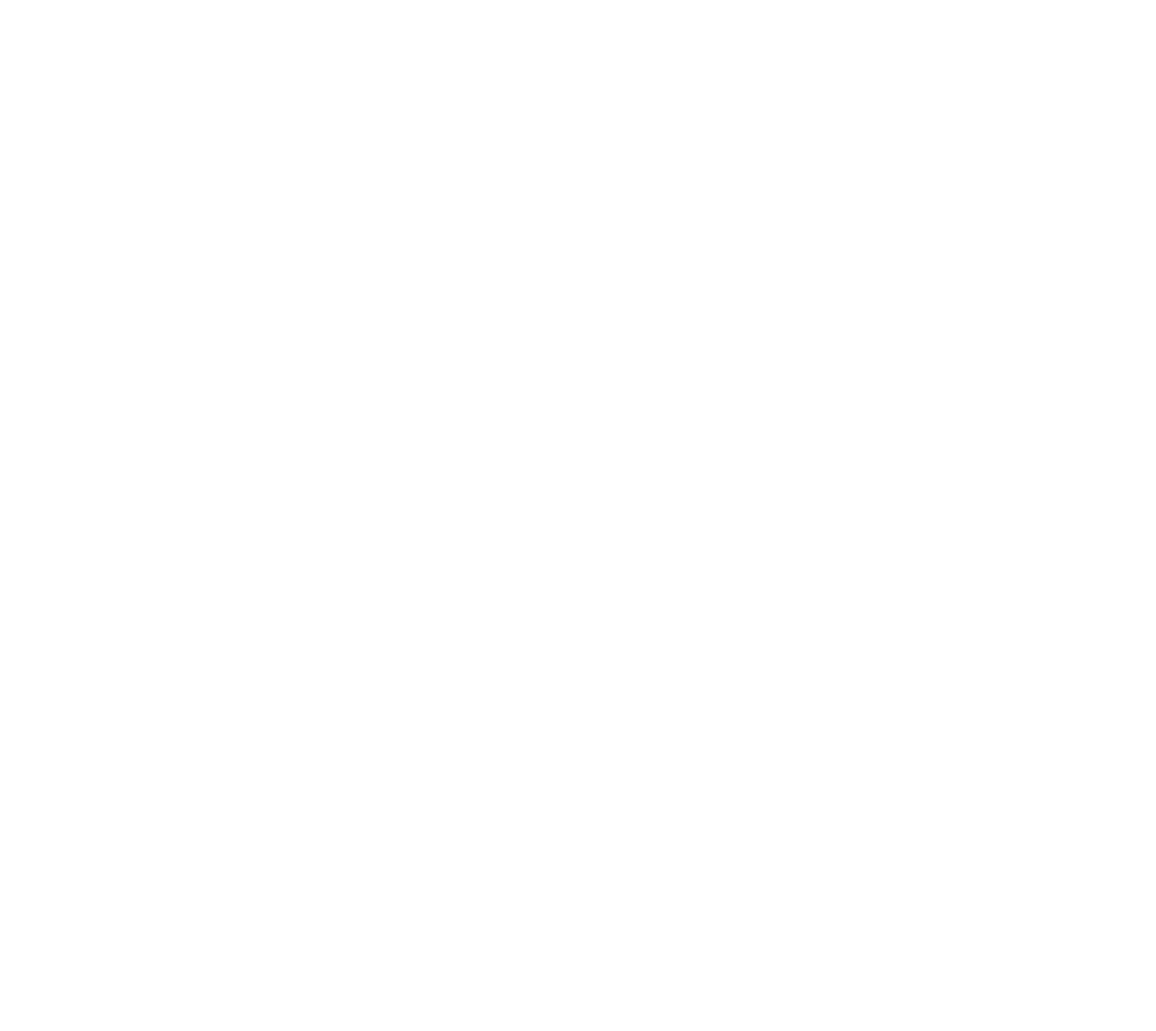
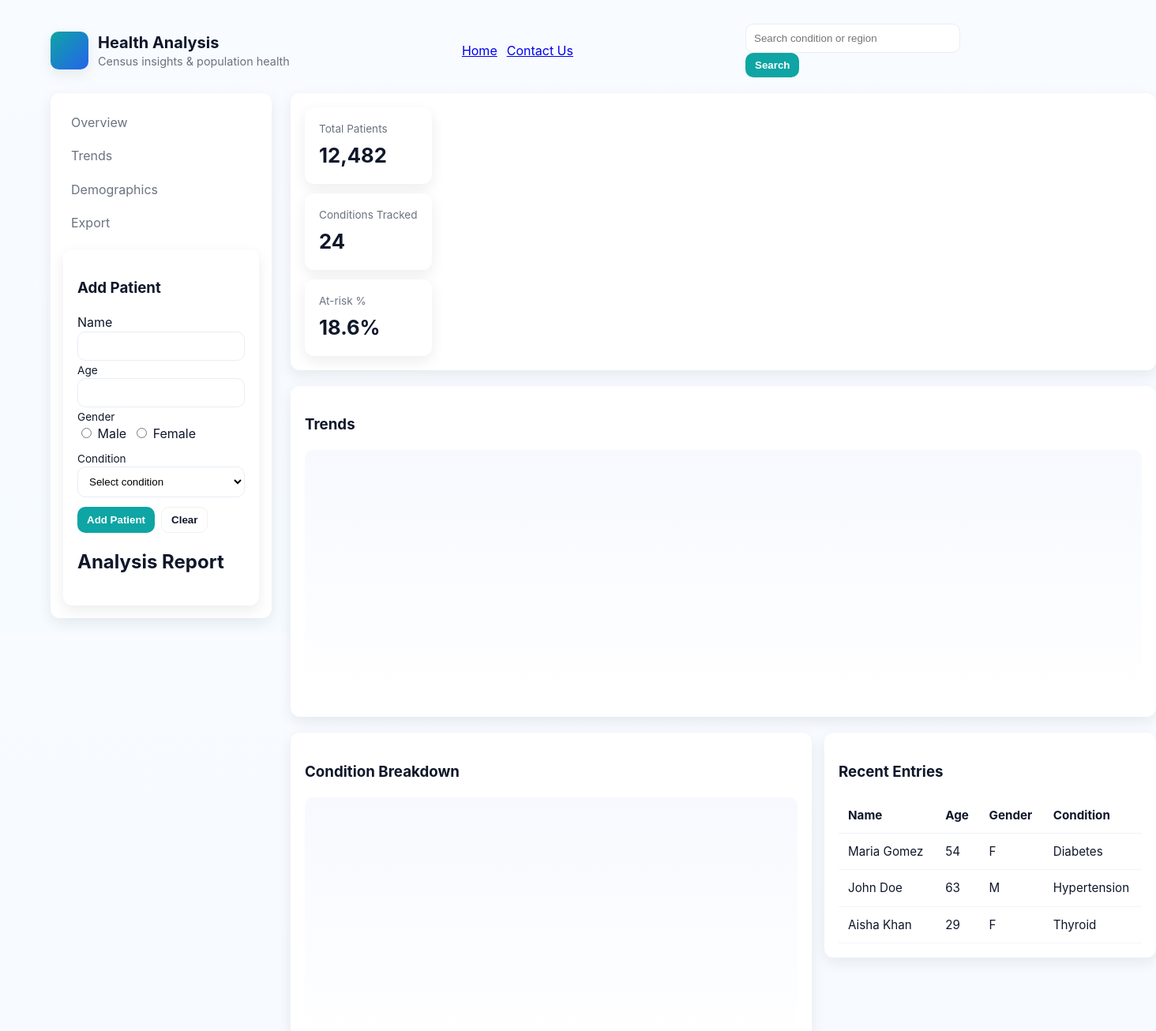
Before and after one commit to Abd-Allatif/Healthcare_Census, a plain HTML site: page index.html in a window 1280 px wide. Shown: the top 1306 px of the page at 79% size, 1464 px wide, since content can reach past the window. Before the commit the page ends 800 px from the top, so only its background shows below. Drawn offline with Linux system fonts and the light colour scheme.

Commit message:
Completeing the practice assignment from Coursera

```diff
--- a/health_analysis.js
+++ b/health_analysis.js
@@ -0,0 +1,104 @@
+const addPatientButton = document.getElementById("addPatient");
+const report = document.getElementById("report");
+const btnSearch = document.getElementById("btnSearch");
+const patients = [];
+
+function addPatient() {
+  const name = document.getElementById("name").value;
+  const gender = document.querySelector('input[name="gender"]:checked').value;
+  const age = document.getElementById("age").value;
+  const condition = document.getElementById("condition").value;
+
+  if (name && gender && age && condition) {
+    patients.push({ name, gender: gender, age, condition });
+
+    resetForm();
+    generateReport();
+  }
+}
+
+function resetForm() {
+  const name = (document.getElementById("name").value = "");
+  const gender = (document.querySelector('input[name="gender"]:checked').value =
+    false);
+  const age = (document.getElementById("age").value = "");
+  const condition = (document.getElementById("condition").value = "");
+}
+
+function generateReport() {
+  const patientCount = patients.length;
+
+  const conditionsCount = {
+    Diabetes: 0,
+    Thyroid: 0,
+    "High Blood Pressure": 0,
+  };
+  const genderConditionCount = {
+    Male: {
+      Diabetes: 0,
+      Thyroid: 0,
+      "High Blood Pressure": 0,
+    },
+    Female: {
+      Diabetes: 0,
+      Thyroid: 0,
+      "High Blood Pressure": 0,
+    },
+  };
+
+  for (patient of patients) {
+    conditionsCount[patient.condition]++;
+    genderConditionCount[patient.gender][patient.condition]++;
+  }
+
+  report.innerHTML = `Number of Patients: ${patientCount}<br>`;
+  report.innerHTML += `Condition Break Down:<br>`;
+  for (condition in conditionsCount) {
+    report.innerHTML += `${condition}: ${conditionsCount[condition]}<br>`;
+  }
+
+  report.innerHTML += `Gender Break Down:<br>`;
+  for (gender in genderConditionCount) {
+    report.innerHTML += `${gender}:<br>`;
+    for (const condition in genderConditionCount[gender]) {
+      report.innerHTML += `&nbsp;&nbsp;${condition}: ${genderConditionCount[gender][condition]}<br>`;
+    }
+  }
+}
+
+addPatientButton.addEventListener("click", addPatient);
+
+function searchCondition() {
+  const input = document.getElementById("conditionInput").value.toLowerCase();
+  const resultDiv = document.getElementById("result");
+  resultDiv.innerHTML = "";
+
+  fetch("health_analysis.json")
+    .then((response) => response.json())
+    .then((data) => {
+      const conditions = data.conditions.find(
+        (item) => item.name.toLowerCase() === input,
+      );
+
+      if (conditions) {
+        const symptoms = conditions.symptoms.join(", ");
+        const prevention = conditions.symptoms.join(", ");
+        const treatment = conditions.treatment;
+
+        resultDiv.innerHTML += `<h2>${conditions.name}</h2>`;
+        resultDiv.innerHTML += `<img src="assets/${conditions.imagesrc}" alt="Image"/>`;
+
+        resultDiv.innerHTML += `<p><strong>Symptoms:</strong> ${symptoms}</p>`;
+        resultDiv.innerHTML += `<p><strong>Prevention:</strong> ${prevention}</p>`;
+        resultDiv.innerHTML += `<p><strong>Treatment:</strong> ${treatment}</p>`;
+      } else {
+        resultDiv.innerHTML = `<p>No information found for the condition: ${input}</p>`;
+      }
+    })
+    .catch((error) => {
+      console.error("Error", error);
+      resultDiv.innerHTML = `<p>Error fetching data. Please try again later.</p>`;
+    });
+}
+
+btnSearch.addEventListener("click", searchCondition);
--- a/index.html
+++ b/index.html
@@ -1,11 +1,154 @@
-<!DOCTYPE html>
+<!doctype html>
 <html lang="en">
-<head>
-    <meta charset="UTF-8">
-    <meta name="viewport" content="width=device-width, initial-scale=1.0">
-    <title>Health Analysis</title>
-</head>
-<body>
+  <head>
+    <meta charset="utf-8" />
+    <meta name="viewport" content="width=device-width, initial-scale=1" />
+    <title>Health Analysis Dashboard</title>
+    <meta name="description" content="Healthcare census analysis dashboard" />
+    <link rel="stylesheet" href="style.css" />
+  </head>
+  <body>
+    <div class="container">
+      <header class="header" role="banner">
+        <div class="brand">
+          <div class="logo" aria-hidden="true"></div>
+          <div>
+            <div class="title">Health Analysis</div>
+            <div class="subtitle">Census insights &amp; population health</div>
+          </div>
+        </div>
+        <nav style="display:flex;gap:12px;align-items:center">
+          <a href="./index.html" id="home">Home</a>
+          <a href="./health_contact.html" id="contact">Contact Us</a>
+        </nav>
+        <div class="controls">
+          <input id="conditionInput" class="input" type="search" placeholder="Search condition or region" aria-label="Search" />
+          <button id="btnSearch" class="btn">Search</button>
+        </div>
+      </header>
 
-</body>
+      <div class="dashboard">
+        <aside class="sidebar" role="complementary" aria-label="Sidebar">
+          <nav aria-label="Main navigation">
+            <div class="nav-item">Overview</div>
+            <div class="nav-item">Trends</div>
+            <div class="nav-item">Demographics</div>
+            <div class="nav-item">Export</div>
+          </nav>
+
+          <div style="height:12px"></div>
+
+          <section class="card" aria-labelledby="formTitle">
+            <h3 id="formTitle">Add Patient</h3>
+            <form id="analysisForm" class="analysisForm">
+              <label for="name">Name</label>
+              <input id="name" class="input" type="text" />
+
+              <label for="age" class="small">Age</label>
+              <input id="age" class="input" type="number" />
+
+              <label class="small">Gender</label>
+              <div style="display:flex;gap:8px;margin-bottom:8px">
+                <label for="male"><input id="male" type="radio" name="gender" value="Male" /> Male</label>
+                <label for="female"><input id="female" type="radio" name="gender" value="Female" /> Female</label>
+              </div>
+
+              <label for="condition" class="small">Condition</label>
+              <select id="condition" class="input">
+                <option value="">Select condition</option>
+                <option>Diabetes</option>
+                <option>Thyroid</option>
+                <option>High Blood Pressure</option>
+              </select>
+
+              <div style="margin-top:12px;display:flex;gap:8px">
+                <button id="addPatient" type="button" class="btn">Add Patient</button>
+                <button type="reset" class="btn ghost">Clear</button>
+              </div>
+
+              <h2>Analysis Report</h2>
+              <div id="report"></div>
+            </form>
+          </section>
+        </aside>
+
+        <main class="main" role="main">
+          <section class="card stats" aria-label="Key performance indicators">
+            <div class="kpi-grid">
+              <div class="stat card">
+                <div class="label">Total Patients</div>
+                <div class="value">12,482</div>
+              </div>
+              <div class="stat card">
+                <div class="label">Conditions Tracked</div>
+                <div class="value">24</div>
+              </div>
+              <div class="stat card">
+                <div class="label">At-risk %</div>
+                <div class="value">18.6%</div>
+              </div>
+            </div>
+          </section>
+
+          <section class="card">
+            <h3>Trends</h3>
+            <div class="chart" aria-hidden="false">
+              <canvas id="trendChart" width="800" height="320"></canvas>
+            </div>
+          </section>
+
+          <section style="display:grid;grid-template-columns:1fr 420px;gap:16px;align-items:start">
+            <div class="card">
+              <h3>Condition Breakdown</h3>
+              <div class="chart">
+                <canvas id="breakdownChart" width="600" height="240"></canvas>
+              </div>
+            </div>
+
+            <div class="card table-wrap">
+              <h3>Recent Entries</h3>
+              <table class="data-table" role="table">
+                <thead>
+                  <tr>
+                    <th scope="col">Name</th>
+                    <th scope="col">Age</th>
+                    <th scope="col">Gender</th>
+                    <th scope="col">Condition</th>
+                  </tr>
+                </thead>
+                <tbody>
+                  <tr>
+                    <td>Maria Gomez</td>
+                    <td>54</td>
+                    <td>F</td>
+                    <td>Diabetes</td>
+                  </tr>
+                  <tr>
+                    <td>John Doe</td>
+                    <td>63</td>
+                    <td>M</td>
+                    <td>Hypertension</td>
+                  </tr>
+                  <tr>
+                    <td>Aisha Khan</td>
+                    <td>29</td>
+                    <td>F</td>
+                    <td>Thyroid</td>
+                  </tr>
+                </tbody>
+              </table>
+            </div>
+          </section>
+        </main>
+      </div>
+
+      <div class="searchCondition">
+        <div id="result"></div>
+      </div>
+
+      <footer style="margin-top:18px;text-align:center;color:var(--muted)">© 2026 Health Census</footer>
+    </div>
+
+    <script src="health_analysis.js"></script>
+  </body>
 </html>
--- /dev/null
+++ b/style.css
@@ -0,0 +1,150 @@
+:root{
+	--bg:#f6fbff;
+	--surface:#ffffff;
+	--card:#ffffff;
+	--muted:#6b7280;
+	--primary:#0ea5a4; /* teal */
+	--accent:#2563eb;  /* blue */
+	--success:#10b981;
+	--danger:#ef4444;
+	--glass:rgba(255,255,255,0.6);
+	--text:#0f172a;
+	--radius:12px;
+	--shadow:0 6px 18px rgba(15,23,42,0.08);
+	--mono: 'Inter', ui-sans-serif, system-ui, -apple-system, 'Segoe UI', Roboto, 'Helvetica Neue', Arial;
+}
+
+/* Reset */
+*{box-sizing:border-box}
+html,body{height:100%}
+body{
+	margin:0;
+	font-family:var(--mono);
+	background:linear-gradient(180deg,#f8fbff 0%,var(--bg) 100%);
+	color:var(--text);
+	-webkit-font-smoothing:antialiased;
+	-moz-osx-font-smoothing:grayscale;
+	line-height:1.4;
+}
+
+/* Layout container */
+.container{
+	max-width:1200px;
+	margin:6px auto;
+	padding:24px;
+}
+
+/* Header */
+.header{
+	display:flex;
+	align-items:center;
+	justify-content:space-between;
+	gap:16px;
+	margin-bottom:20px;
+}
+.brand{
+	display:flex;
+	align-items:center;
+	gap:12px;
+}
+.logo{
+	width:48px;height:48px;border-radius:10px;
+	background:linear-gradient(135deg,var(--primary),var(--accent));
+	box-shadow:var(--shadow);
+}
+.title{font-size:1.25rem;font-weight:700}
+.subtitle{font-size:0.9rem;color:var(--muted)}
+
+/* Dashboard grid */
+.dashboard{
+	display:grid;
+	grid-template-columns:280px 1fr;
+	gap:24px;
+	align-items:start;
+}
+
+/* Sidebar */
+.sidebar{
+	background:var(--surface);
+	border-radius:var(--radius);
+	padding:16px;
+	box-shadow:var(--shadow);
+}
+.nav-item{display:flex;align-items:center;gap:12px;padding:10px;border-radius:10px;color:var(--muted);cursor:pointer}
+.nav-item:hover{background:linear-gradient(90deg,rgba(14,165,164,0.06),transparent);color:var(--text)}
+
+/* Main content */
+.main{
+	display:flex;flex-direction:column;gap:20px;
+}
+
+/* Cards */
+.card{
+	background:var(--card);
+	border-radius:12px;
+	padding:18px;
+	box-shadow:var(--shadow);
+}
+.stats{
+	display:flex;gap:16px;flex-wrap:wrap;
+}
+.stat{flex:1;min-width:160px}
+.stat .label{font-size:0.85rem;color:var(--muted)}
+.stat .value{font-size:1.6rem;font-weight:700;margin-top:6px}
+
+/* Chart container */
+.chart{
+	height:320px;border-radius:10px;padding:12px;background:linear-gradient(180deg,rgba(37,99,235,0.04),transparent);
+	display:flex;align-items:center;justify-content:center;overflow:hidden
+}
+
+/* Data table */
+.table-wrap{overflow:auto}
+table.data-table{width:100%;border-collapse:collapse;font-size:0.95rem}
+table.data-table thead th{position:sticky;top:0;background:rgba(255,255,255,0.9);text-align:left;padding:12px;border-bottom:1px solid #eef2f7}
+table.data-table tbody td{padding:12px;border-bottom:1px solid #f1f5f9}
+table.data-table tbody tr:hover{background:rgba(14,165,164,0.03)}
+
+/* Cards list (small charts, KPIs) */
+.kpi-grid{display:grid;grid-template-columns:repeat(auto-fit,minmax(160px,1fr));gap:12px}
+
+/* Buttons & controls */
+.btn{display:inline-flex;align-items:center;gap:8px;padding:8px 12px;border-radius:10px;border:0;background:var(--primary);color:#fff;font-weight:600;cursor:pointer}
+.btn.ghost{background:transparent;border:1px solid rgba(15,23,42,0.06);color:var(--text)}
+.input{width:100%;padding:10px;border-radius:10px;border:1px solid #e6eef6;background:#fff}
+
+/* Responsive */
+@media (max-width:900px){
+	.dashboard{grid-template-columns:1fr}
+	.header{flex-direction:column;align-items:flex-start}
+	.container{padding:16px;margin:20px auto}
+	.chart{height:240px}
+}
+
+/* Accessibility */
+@media (prefers-reduced-motion:reduce){*{animation:none;transition:none}}
+
+/* Utility helpers */
+.muted{color:var(--muted)}
+.small{font-size:0.85rem}
+.pill{padding:6px 10px;border-radius:999px;background:rgba(15,23,42,0.03);font-weight:600}
+
+/* Print styles */
+@media print{
+	body{background:transparent}
+	.header, .sidebar, .btn{display:none}
+	.container{margin:0;padding:0}
+	.card{box-shadow:none;border-radius:0}
+}
+
+/* Minor visual polish */
+.legend{display:flex;gap:8px;align-items:center}
+.legend .dot{width:10px;height:10px;border-radius:50%}
+
+/* High-contrast tweaks */
+@media (prefers-contrast:more){
+	:root{--shadow:none}
+	body{background:#fff}
+}
+
+/* End of stylesheet */
```
Also changed, not shown: index.css (deleted), 1 other file.
